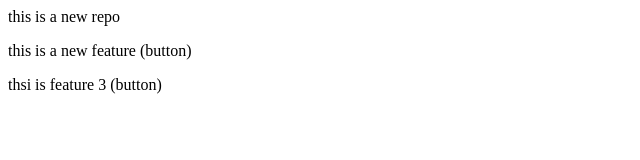
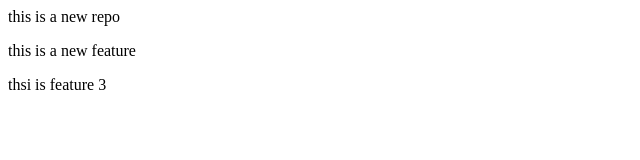
Before and after one commit to Syed166114/localrepo, a plain HTML site: page index.html in a window 1280 px wide. Shown: the whole page, without its empty margins (0-640 px from the left). Drawn offline with Linux system fonts and the light colour scheme.

```diff
--- a/index.html
+++ b/index.html
@@ -1,3 +1,3 @@
 <p>this is a new repo</p>
-<p>this is a new feature (button)</p>
-<p>thsi is feature 3 (button)</p>
+<p>this is a new feature </p>
+<p>thsi is feature 3</p>
```
